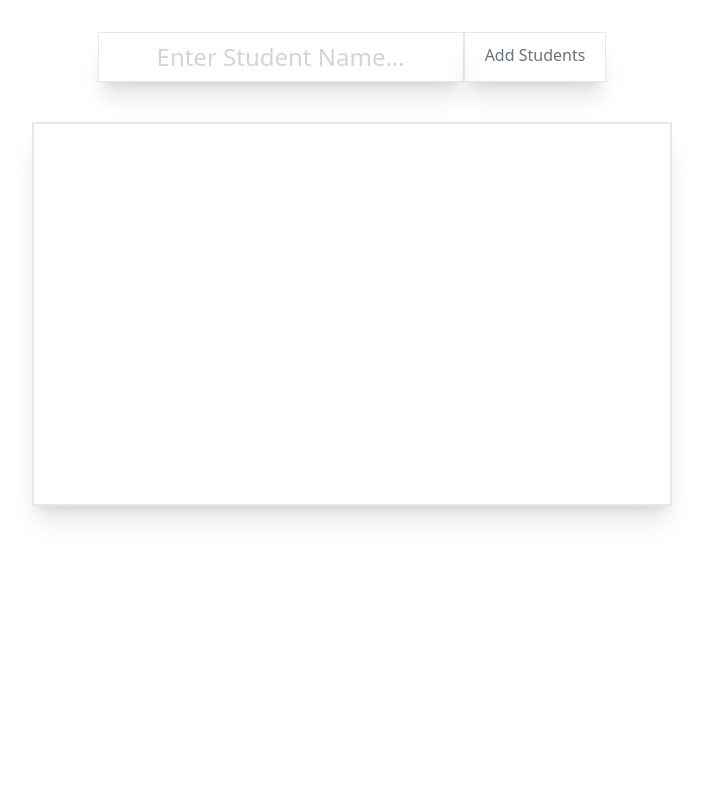
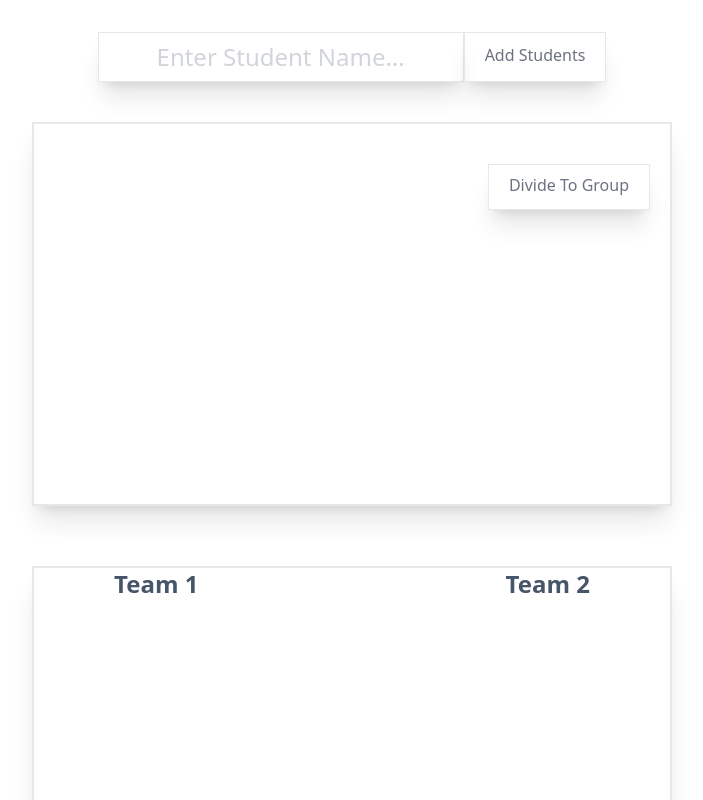
Before and after one commit to Vahe787/StudentInfoTable, a React (Create React App) app: page / in a window 1280 px wide. Shown: the top 800 px of the page, without its empty margins (288-991 px from the left). Built offline with nearby package versions, Linux system fonts and the light colour scheme.

Commit message:
add(Main): added methods

```diff
--- a/src/components/Main.js
+++ b/src/components/Main.js
@@ -10,6 +10,8 @@ const textButtonClassNames =
 const Main = () => {
   const [stud, setStud] = useState("");
   let [count, setCount] = useState(0);
+  const [group1, setGroup1] = useState([]);
+  const [group2, setGroup2] = useState([]);
   const [isPresent] = useState(false);
   const [rate, setRate] = useState(0);
   const [isChanged] = useState(false);
@@ -76,6 +78,65 @@ const Main = () => {
     setItems(updateItems);
   };
 
+  const divideToGroup = () => {
+    const studArr = [];
+    let team1 = [];
+    let team2 = [];
+
+    let team1Sum = 0;
+    let team2Sum = 0;
+
+    const updateItems = [...items];
+
+    updateItems.map((el) => {
+      if (el.isPresent) {
+        studArr.push(parseFloat(el.rate));
+      }
+    });
+
+    if (studArr.length > 0) {
+      studArr.sort().reverse();
+      for (let i = 0; i < studArr.length; i++) {
+        if ((!team1Sum && !team2Sum) || team1Sum === team2Sum) {
+          team1.push(studArr[i]);
+          team1Sum += studArr[i];
+        } else if (team1Sum < team2Sum) {
+          team1.push(studArr[i]);
+          team1Sum += studArr[i];
+        } else if (team2Sum < team1Sum) {
+          team2.push(studArr[i]);
+          team2Sum += studArr[i];
+        }
+      }
+    }
+
+    updateItems.map((el) => {
+      if (team1.length > 0) {
+        for (let i = 0; i < team1.length; i++) {
+          if (team1[i] === parseFloat(el.rate)) {
+            group1.push(el.stud);
+          }
+        }
+      }
+
+      if (team2.length > 0) {
+        for (let i = 0; i < team2.length; i++) {
+          if (team2[i] === parseFloat(el.rate)) {
+            group2.push(el.stud);
+          }
+        }
+      }
+    });
+
+    console.log(team1Sum, team2Sum);
+
+    // console.log(team1, team2);
+    // console.log(group1, group2);
+
+    setGroup1((group1) => [...group1]);
+    setGroup2((group2) => [...group2]);
+  };
+
   return (
     <div>
       <Header saveStud={saveStud} handleStud={handleStud} />
@@ -128,6 +189,37 @@ const Main = () => {
               </div>
             );
           })}
+          <div className="flex justify-end pr-5 mt-10">
+            <Button
+              handleClick={divideToGroup}
+              className="pr-5 pl-5 pt-2 pb-3 shadow-xl text-gray-500 border transition hover:bg-blue-400"
+              text="Divide To Group"
+            />
+          </div>
+        </div>
+      </div>
+      <div className="flex justify-center pb-5">
+        <div className="flex shadow-xl border-2 mt-10 pl-20 pr-20 overflow-x-auto h-96 w-3/6 text-2xl text-slate-600">
+          <div>
+            <p className="font-bold">Team 1</p>
+            {group1.map((el) => {
+              return (
+                <ul key={el} className="flex justify-center">
+                  <li>{el}</li>
+                </ul>
+              );
+            })}
+          </div>
+          <div className="ml-auto">
+            <p className="font-bold">Team 2</p>
+            {group2.map((el) => {
+              return (
+                <ul key={el} className="flex justify-center">
+                  <li>{el}</li>
+                </ul>
+              );
+            })}
+          </div>
         </div>
       </div>
     </div>
```
